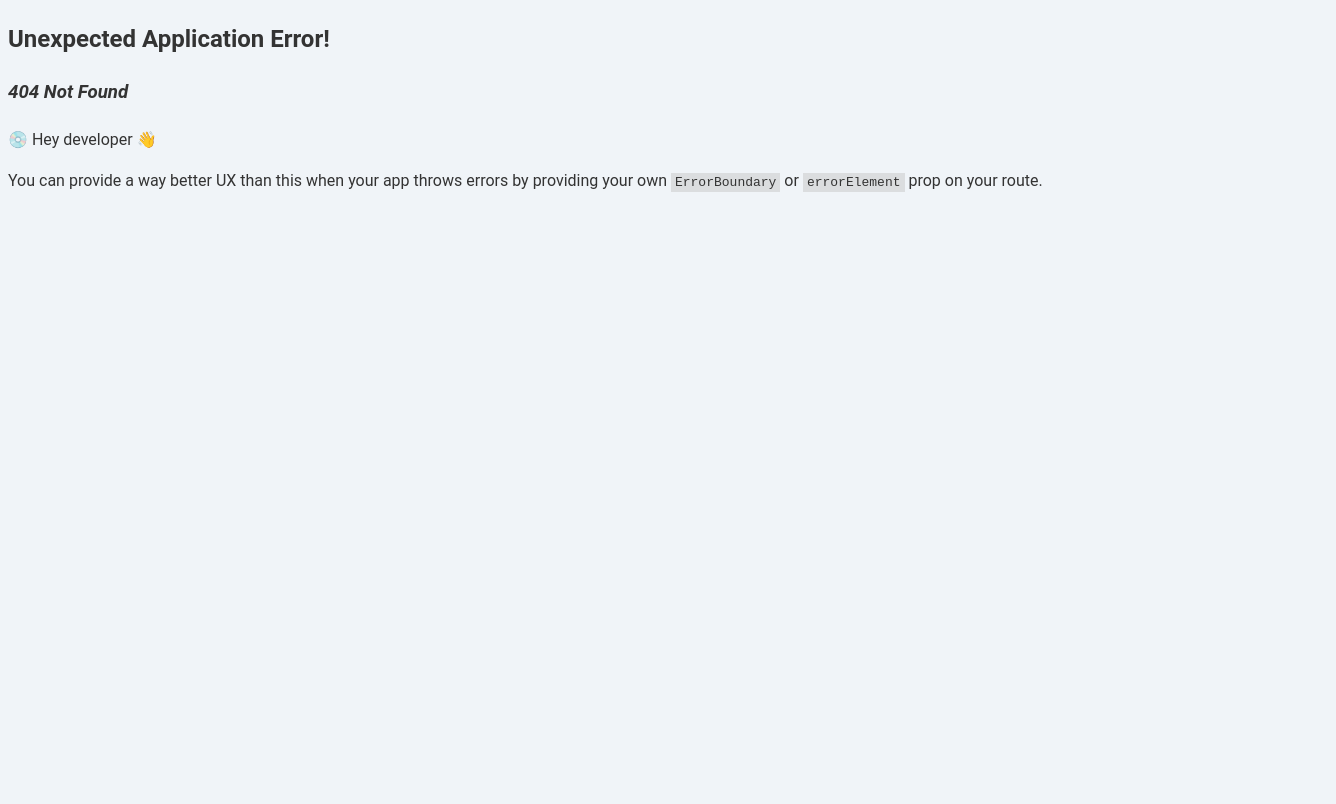
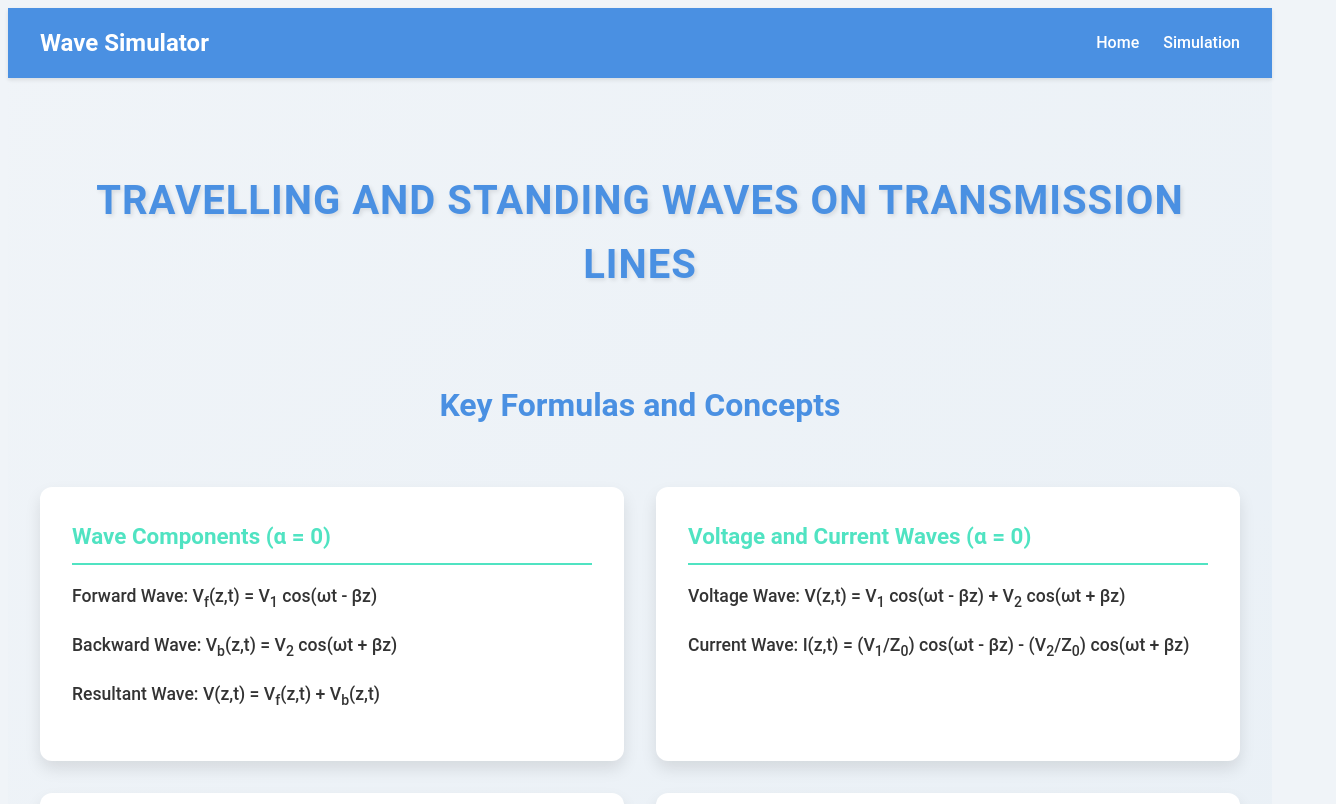
Before and after one commit to AdityaAbhilash/Standing-Travelling-wave-stimulation, a React (Vite) app in the folder frontend/: page /home in a window 1280 px wide. Before the commit this address had no page. Shown: the top 804 px of the page, 1336 px wide, since content can reach past the window. Built offline with nearby package versions, Linux system fonts and the light colour scheme.

Commit message:
Final update

```diff
--- a/frontend/src/components/Navbar.jsx
+++ b/frontend/src/components/Navbar.jsx
@@ -7,8 +7,8 @@ const Navbar = () => {
     <nav className="navbar">
       <div className="navbar-logo">Wave Simulator</div>
       <ul className="navbar-links">
-        <li><Link to="/">Home</Link></li>
-        <li><Link to="/transmission-line">Simulation</Link></li>
+        <li><Link to="/home">Home</Link></li>
+        <li><Link to="/">Simulation</Link></li>
       </ul>
     </nav>
   );
--- a/frontend/src/routers/router.jsx
+++ b/frontend/src/routers/router.jsx
@@ -10,11 +10,11 @@ const router = createBrowserRouter([
       children: [
         {
           path: "/",
-          element: <HomePage />,
+          element:<TransmissionLinePage />,
         },
         {
-          path: "/transmission-line",
-          element: <TransmissionLinePage />,
+          path: "/home",
+          element:<HomePage />,
         },
       ],
     },
```
Also changed, not shown: 1 other file (tests, documents, lock files or other folders).
